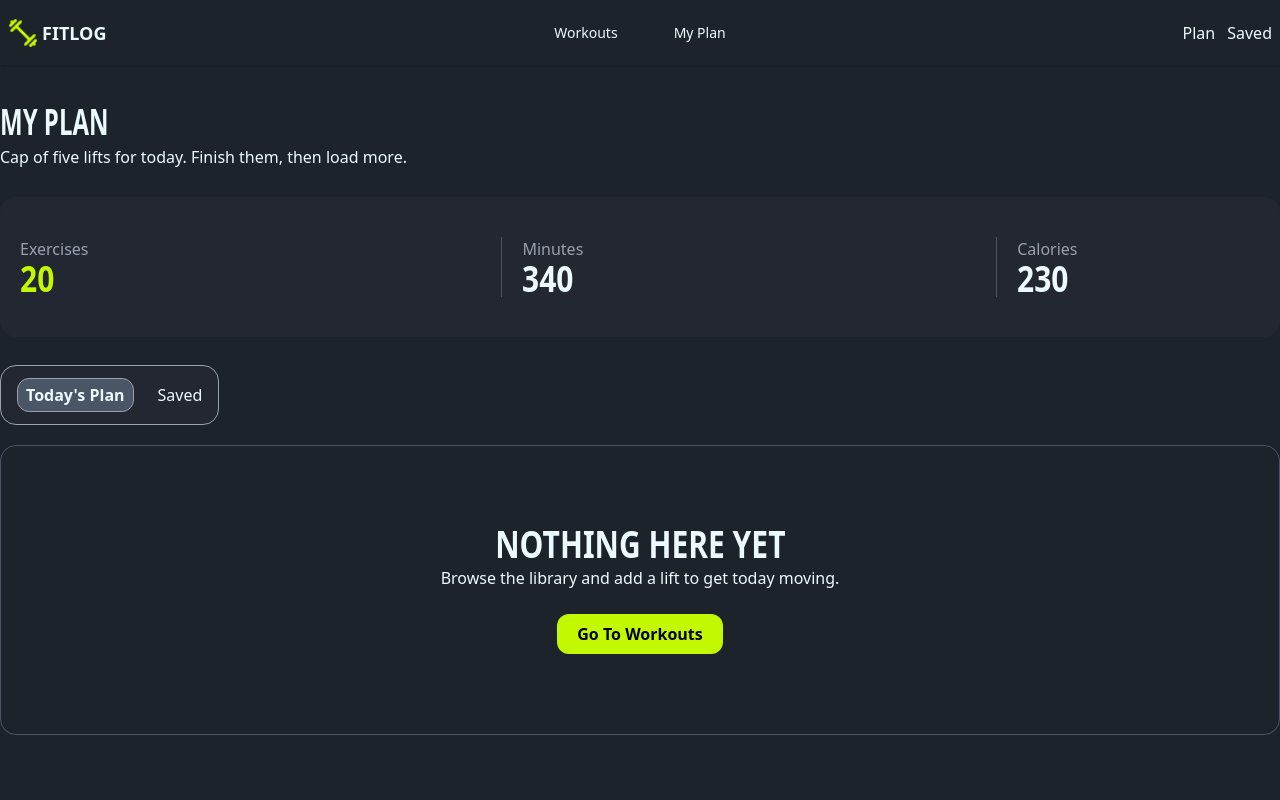
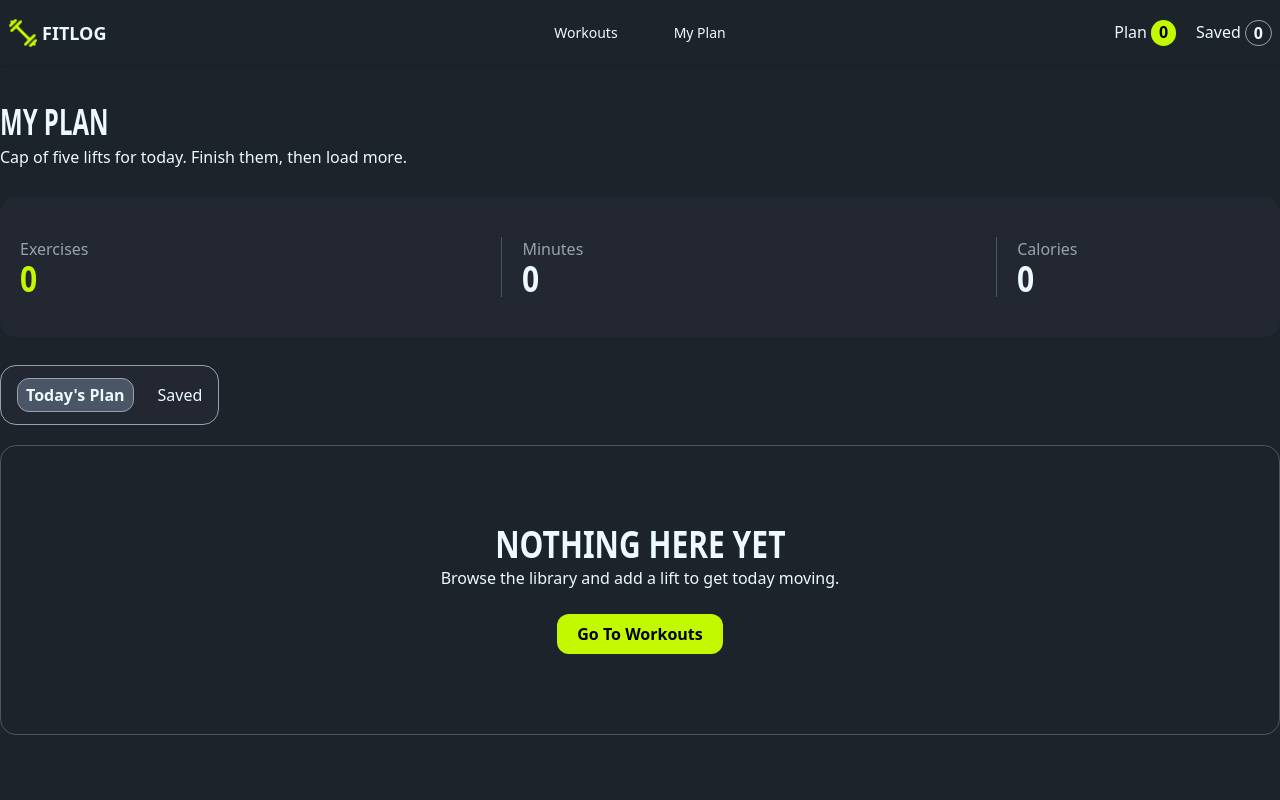
Before and after one commit to nahid1838/A6_Workout_Library, a Next.js app: page /myPlan in a window 1280 px wide. Shown: the top 800 px of the page. Built offline with nearby package versions, Linux system fonts and the light colour scheme.

Commit message:
Mark as done buttons and total exercises, minutes and calories functionalities done

```diff
--- a/src/app/myPlan/page.tsx
+++ b/src/app/myPlan/page.tsx
@@ -1,6 +1,26 @@
-import ToggleButtons from "@/components/myPlan/ToggleButtons";
+'use client';
+
+import Saved from "@/components/myPlan/Saved";
+import TodaysPlan from "@/components/myPlan/TodaysPlan";
+import { LibraryContext } from "@/context/LibraryProvider";
+import { useContext, useState } from "react";
 
 const MyPlanPage = () => {
+
+    const [buttonType, setButtonType] = useState("todaysPlan");
+    const {addedTodaysPlan, addedAsSave} = useContext(LibraryContext)
+
+    const activeData = buttonType === "todaysPlan" ? addedTodaysPlan : addedAsSave;
+
+
+    const totalExercises = activeData.length
+    const totalMinutes = activeData.reduce((total, exercises) => total + exercises.duration, 0);
+    const totalCalories = activeData.reduce((total, exercises) => total + exercises.caloriesBurned, 0);
+
+        const handleButtons = (type: "todaysPlan" | "saved") => {
+            setButtonType(type);
+        }
+
     return (
         <div className='container mx-auto py-10 space-y-7 '>
             <div className='space-y-2'>
@@ -11,21 +31,37 @@ const MyPlanPage = () => {
             <div className='flex gap-[33.3%] bg-[#232732] px-5 py-10 rounded-2xl'>
                 <div>
                     <p className='text-gray-400'>Exercises</p>
-                    <h3 className='text-3xl font-bold scale-y-120 text-[#C2F800]'>20</h3>
+                    <h3 className='text-3xl font-bold scale-y-120 text-[#C2F800]'>{totalExercises}</h3>
                 </div>
                 <div className='border-l pl-5 border-gray-600'>
                     <p className='text-gray-400'>Minutes</p>
-                    <h3 className='text-3xl font-bold scale-y-120'>340</h3>
+                    <h3 className='text-3xl font-bold scale-y-120'>{totalMinutes}</h3>
                 </div>
                 <div className='border-l pl-5 border-gray-600'>
                     <p className='text-gray-400'>Calories</p>
-                    <h3 className='text-3xl font-bold scale-y-120'>230</h3>
+                    <h3 className='text-3xl font-bold scale-y-120'>{totalCalories}</h3>
                 </div>
             </div>
 
             <div>
 
-                <ToggleButtons></ToggleButtons>
+                <>
+        <div className='border border-gray-400 px-4 py-3 rounded-2xl w-fit flex gap-6 bg-[#232732] mb-5'>
+            <button onClick={()=> handleButtons("todaysPlan")}
+            className={buttonType === "todaysPlan" ? `border border-gray-400 px-2 py-1 rounded-xl bg-gray-600 font-bold cursor-pointer` : ""}>Today's Plan</button>
+
+
+            <button onClick={()=> handleButtons("saved")}
+            className={buttonType === "saved" ? `border border-gray-400 px-2 py-1 rounded-xl bg-gray-600 font-bold cursor-pointer` : ""}
+            >Saved</button>
+        </div>
+
+            <div>
+                {
+                    buttonType === "todaysPlan" ? <TodaysPlan/> : <Saved/>
+                }
+            </div>
+        </>
 
             </div>
         </div>
--- a/src/components/myPlan/Saved.tsx
+++ b/src/components/myPlan/Saved.tsx
@@ -22,6 +22,11 @@ const Saved = () => {
       addedAsSave.length > 0 ?
       <div className="space-y-5">
         {addedAsSave.map((library) => {
+
+
+          const handleMarkAsDone = () => {
+            toast.success(`${library.name} Marked as Done`);
+          }
 
             const handleRemoveButton = () => {
                 setAddedAsSave((prev) =>
@@ -73,7 +78,8 @@ const Saved = () => {
                     View Details
                   </Link>
 
-                  <button className="bg-[#C2F800] px-3 py-1 rounded-xl cursor-pointer flex items-center gap-1 text-black font-semibold"><GiCheckMark /> Mark as Done</button>
+                  <button onClick={()=> handleMarkAsDone()}
+                  className="bg-[#C2F800] px-3 py-1 rounded-xl cursor-pointer flex items-center gap-1 text-black font-semibold"><GiCheckMark /> Mark as Done</button>
 
                   <span onClick={() => handleRemoveButton()}
                   className="text-xl font-bold flex text-gray-400 items-center"><HiMiniXMark /></span>
--- a/src/components/myPlan/TodaysPlan.tsx
+++ b/src/components/myPlan/TodaysPlan.tsx
@@ -26,6 +26,11 @@ const TodaysPlan = () => {
         addedTodaysPlan.length > 0 ?
         <div className="space-y-5">
         {addedTodaysPlan.map((library: ILibrary) => {
+
+
+          const handleMarkAsDone = () => {
+            toast.success(`${library.name} Marked as Done`);
+          }
 
           const handleRemoveButton = () => {
             setAddedTodaysPlan((prev) =>
@@ -77,7 +82,8 @@ const TodaysPlan = () => {
                     View Details
                   </Link>
 
-                  <button className="bg-[#C2F800] px-3 py-1 rounded-xl cursor-pointer flex items-center gap-1 text-black font-semibold"><GiCheckMark /> Mark as Done</button>
+                  <button onClick={()=> handleMarkAsDone()}
+                  className="bg-[#C2F800] px-3 py-1 rounded-xl cursor-pointer flex items-center gap-1 text-black font-semibold"><GiCheckMark /> Mark as Done</button>
 
                   <span onClick={() => handleRemoveButton()}
                   className="text-xl font-bold flex text-gray-400 items-center"><HiMiniXMark /></span>
--- a/src/components/myPlan/ToggleButtons.tsx
+++ /dev/null
@@ -1,36 +0,0 @@
-'use client';
-
-import { useState } from "react";
-import TodaysPlan from "./TodaysPlan";
-import Saved from "./Saved";
-
-const ToggleButtons = () => {
-
-    const [buttonType, setButtonType] = useState("todaysPlan");
-
-    const handleButtons = (type: "todaysPlan" | "saved") => {
-        setButtonType(type);
-    }
-
-    return (
-        <>
-        <div className='border border-gray-400 px-4 py-3 rounded-2xl w-fit flex gap-6 bg-[#232732] mb-5'>
-            <button onClick={()=> handleButtons("todaysPlan")}
-            className={buttonType === "todaysPlan" ? `border border-gray-400 px-2 py-1 rounded-xl bg-gray-600 font-bold cursor-pointer` : ""}>Today's Plan</button>
-
-
-            <button onClick={()=> handleButtons("saved")}
-            className={buttonType === "saved" ? `border border-gray-400 px-2 py-1 rounded-xl bg-gray-600 font-bold cursor-pointer` : ""}
-            >Saved</button>
-        </div>
-
-            <div>
-                {
-                    buttonType === "todaysPlan" ? <TodaysPlan/> : <Saved/>
-                }
-            </div>
-        </>
-    );
-};
-
-export default ToggleButtons;
--- a/src/components/shared/Footer.tsx
+++ b/src/components/shared/Footer.tsx
@@ -1,5 +1,6 @@
 import Link from "next/link";
-import { FaDumbbell, FaFacebookSquare, FaInstagramSquare, FaLinkedin } from "react-icons/fa";
+import { AiFillTikTok } from "react-icons/ai";
+import { FaDumbbell, FaFacebookSquare, FaInstagramSquare } from "react-icons/fa";
 import { IoLogoYoutube } from "react-icons/io";
 
 const Footer = () => {
@@ -16,7 +17,7 @@ const Footer = () => {
                         <span><FaFacebookSquare /></span>
                         <span><IoLogoYoutube /></span>
                         <span><FaInstagramSquare /></span>
-                        <span><FaLinkedin /></span>
+                        <span><AiFillTikTok /></span>
                     </div>
                 </div>
             </div>
--- /dev/null
+++ b/src/components/shared/NavPlanAndSave.tsx
@@ -0,0 +1,25 @@
+'use client';
+
+import { LibraryContext } from "@/context/LibraryProvider";
+import Link from "next/link";
+import { useContext } from "react";
+
+const NavPlanAndSave = () => {
+
+    const {addedTodaysPlan, addedAsSave} = useContext(LibraryContext)
+
+    return (
+        <div className="flex gap-5">
+          <Link href={"/myPlan"} className="flex gap-1">
+            <p>Plan</p>
+            <p className="bg-[#C2F800] rounded-full px-2 text-black font-bold">{addedTodaysPlan.length}</p>
+          </Link>
+          <Link href={"/myPlan"} className="flex gap-1">
+            <p>Saved</p>
+            <p className="border border-gray-400 rounded-full px-2 font-bold">{addedAsSave.length}</p>
+          </Link>
+        </div>
+    );
+};
+
+export default NavPlanAndSave;
--- a/src/components/shared/Navbar.tsx
+++ b/src/components/shared/Navbar.tsx
@@ -1,6 +1,7 @@
 import navLogo from "@/assets/logo.png";
 import Image from "next/image";
 import Link from "next/link";
+import NavPlanAndSave from "./NavPlanAndSave";
 
 const Navbar = () => {
   const links = (
@@ -63,13 +64,8 @@ const Navbar = () => {
 
           </ul>
         </div>
-        <div className="navbar-end flex gap-3">
-          <div>
-            <p>Plan</p>
-          </div>
-          <div>
-            <p>Saved</p>
-          </div>
+        <div className="navbar-end">
+          <NavPlanAndSave></NavPlanAndSave>
         </div>
       </div>
     </div>
```
